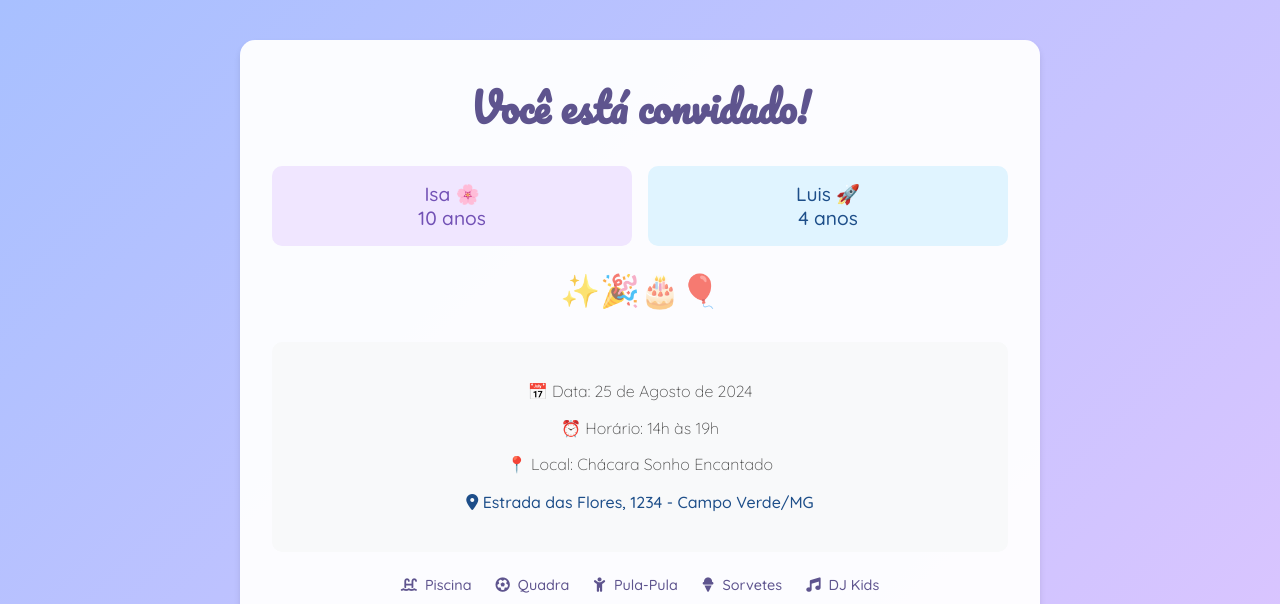
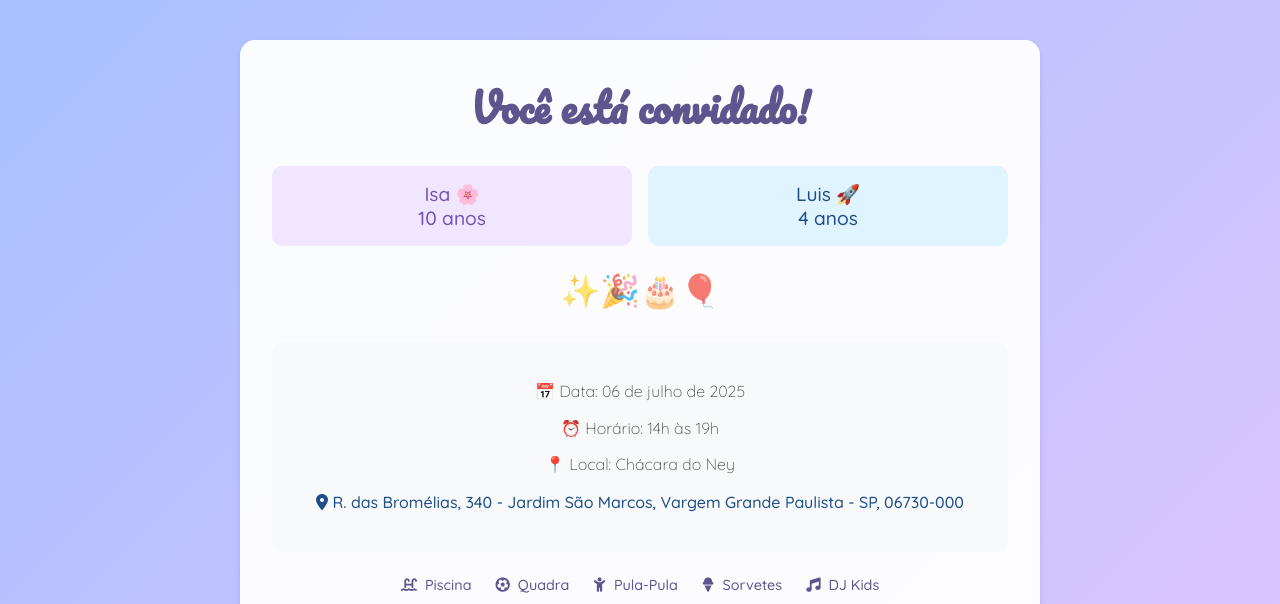
Before and after one commit to JesusGalindo20/festinha, a plain HTML site: page index.html in a window 1280 px wide. Shown: the top 604 px of the page. Drawn offline with Linux system fonts and the light colour scheme.

Commit message:
edit endereço

```diff
--- a/index.html
+++ b/index.html
@@ -215,12 +215,12 @@
         </div>
 
         <div class="details">
-            <p>📅 Data: 25 de Agosto de 2024</p>
+            <p>📅 Data: 06 de julho de 2025</p>
             <p>⏰ Horário: 14h às 19h</p>
-            <p>📍 Local: Chácara Sonho Encantado</p>
-            <a href="https://maps.app.goo.gl/EXEMPLO" class="map-link" target="_blank">
+            <p>📍 Local: Chácara do Ney</p>
+            <a href="https://maps.app.goo.gl/mTEkDyoaZhgfVGKo9" class="map-link" target="_blank">
                 <i class="fas fa-map-marker-alt"></i>
-                Estrada das Flores, 1234 - Campo Verde/MG
+                R. das Bromélias, 340 - Jardim São Marcos, Vargem Grande Paulista - SP, 06730-000
             </a>
         </div>
 
```
